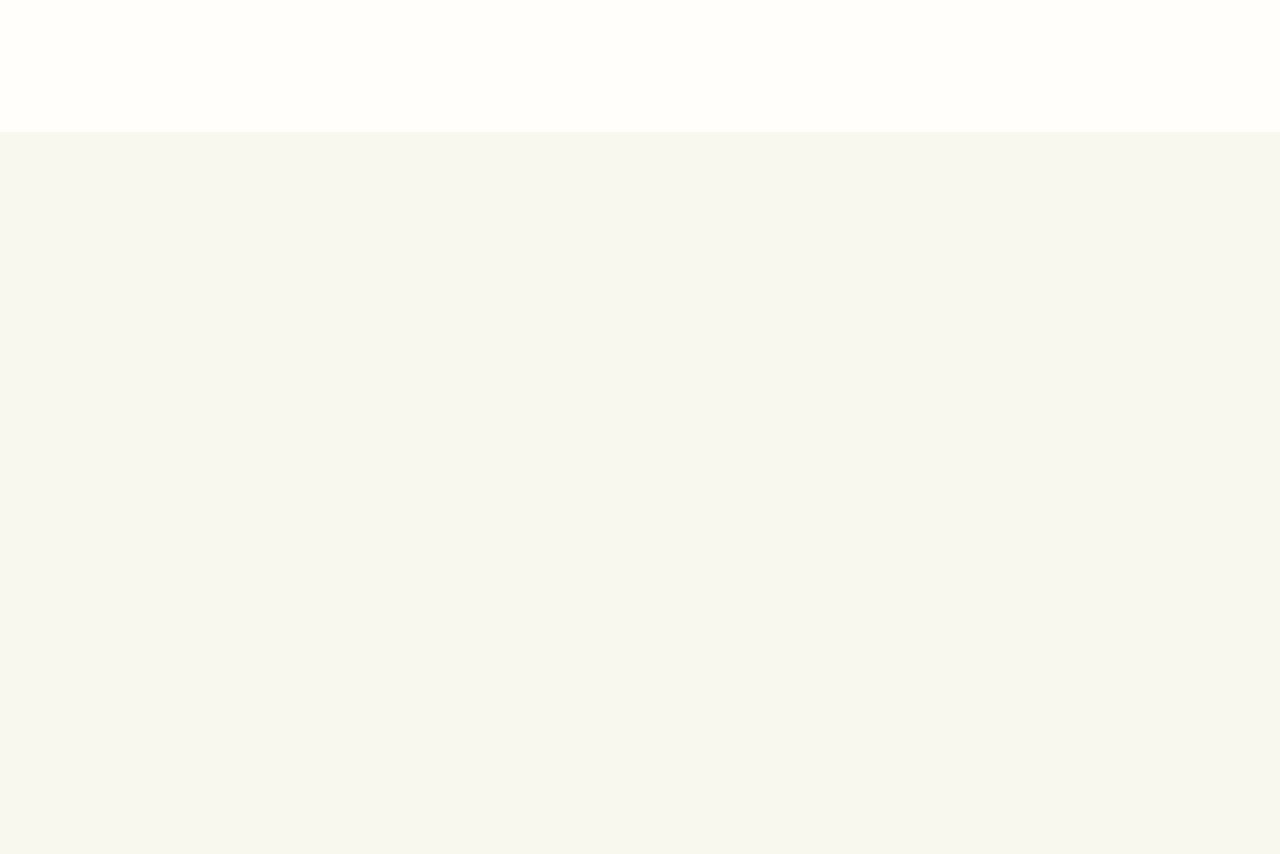
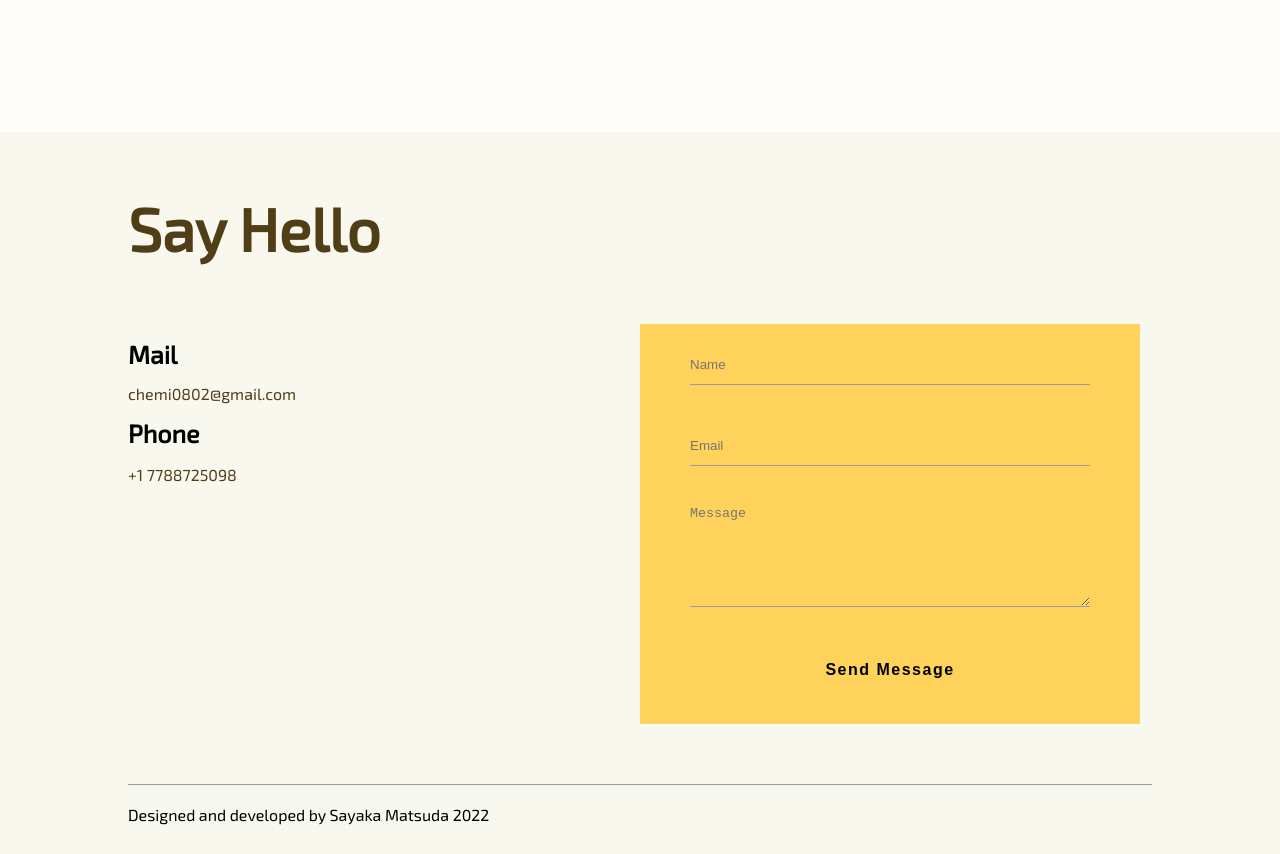
Before and after one commit to saya0118/sayafolio, a React (Create React App) app: page / in a window 1280 px wide. Shown: the part 3640-4494 px from the top of the page. Before the commit the page ends 3772 px from the top, so only its background shows below. Built offline with nearby package versions, Linux system fonts and the light colour scheme.

Commit message:
imported contact component

```diff
--- a/src/App.jsx
+++ b/src/App.jsx
@@ -4,6 +4,7 @@ import { Header } from "./component/Header";
 import { Profile } from "./component/Profile";
 import { Skill } from "./component/Skill";
 import { Work } from "./component/Work";
+import { Contact } from "./component/Contact";
 
 function App() {
   return (
@@ -12,6 +13,7 @@ function App() {
       <Profile />
       <Skill />
       <Work />
+      <Contact />
     </div>
   );
 }
```
